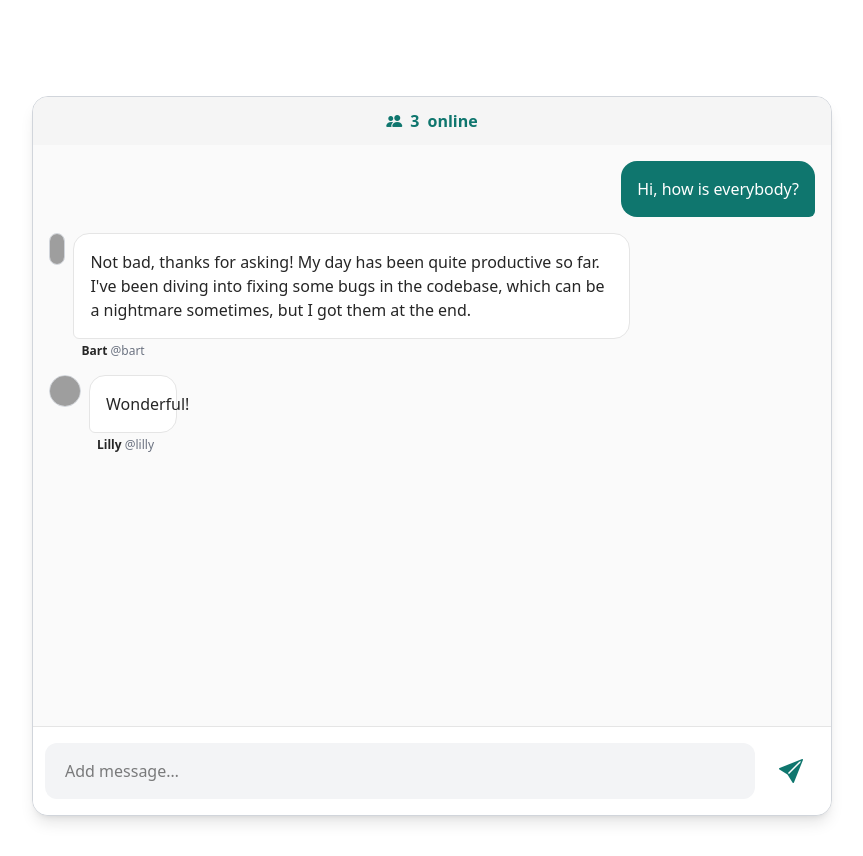
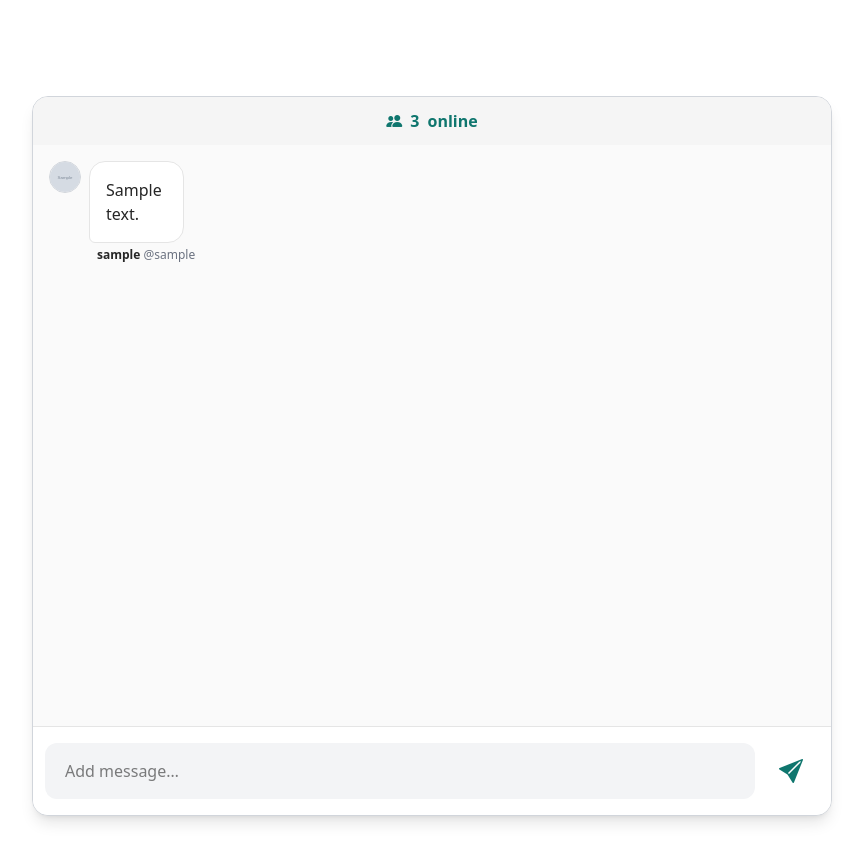
Before and after one commit to EslamKamel89/django-stream, a Django app: template a_rtchat/templates/a_rtchat/chat.html in a window 1280 px wide. Shown: the part 81-937 px from the top of the page, without its empty margins (208-1071 px from the left). Run offline with Django 5.2, Linux system fonts and the light colour scheme; a user stored in the database is signed in; tables that the repository leaves empty hold one stand-in row (values such as "Sample post"); the template is opened without the code that fills it: most values are stand-ins (such as "Sample title", 1, 10 or a date in 2020); grey boxes marked "Sample" are stand-in pictures; some libraries are stand-ins or nearby versions; grey boxes are pictures that could not be loaded.

Commit message:
feat(chat): render messages dynamically with user-aware styling in chat template

```diff
--- a/a_rtchat/templates/a_rtchat/chat.html
+++ b/a_rtchat/templates/a_rtchat/chat.html
@@ -9,7 +9,6 @@
     id="chat_window"
     class="h-[45rem] flex flex-col bg-white rounded-2xl border border-neutral shadow-lg overflow-hidden"
   >
-    <!-- Header -->
     <div
       class="flex items-center justify-center gap-2 bg-neutral-100 text-primary font-semibold p-3 sticky top-0 z-10"
     >
@@ -17,25 +16,25 @@
       <span id="online-count">3</span> online
     </div>
 
-    <!-- Messages -->
     <div id="chat_container" class="overflow-y-auto grow bg-neutral-50">
       <ul id="chat_messages" class="flex flex-col gap-4 p-4">
-        <!-- Own message -->
+        <!--prettier-ignore-->
+        {% for message in chat_messages %}
+        {% if message.author == user %}
         <li class="flex justify-end">
           <div
             class="bg-primary text-white p-4 rounded-2xl rounded-br-md max-w-[75%]"
           >
-            Hi, how is everybody?
+            {{ message.body }}
           </div>
         </li>
-
-        <!-- Message -->
+        {% else %}
         <li>
           <div class="flex items-start gap-2">
             <a href="">
               <img
                 class="w-8 h-8 rounded-full object-cover border border-neutral"
-                src="https://pbs.twimg.com/profile_images/508601156767997952/fFTdKUf2_400x400.jpeg"
+                src="{{ user.profile.avatar_url }}"
               />
             </a>
 
@@ -43,43 +42,19 @@
               <div
                 class="bg-white text-neutral-800 p-4 rounded-2xl rounded-bl-md max-w-[75%] border border-neutral-200"
               >
-                Not bad, thanks for asking! My day has been quite productive so
-                far. I've been diving into fixing some bugs in the codebase,
-                which can be a nightmare sometimes, but I got them at the end.
+                {{ message.body }}
               </div>
 
               <div class="text-xs mt-1 ml-2">
-                <span class="text-neutral-800 font-semibold">Bart</span>
-                <span class="text-muted">@bart</span>
+                <span class="text-neutral-800 font-semibold"
+                  >{{message.author.username}}</span
+                >
+                <span class="text-muted">@{{message.author.username}}</span>
               </div>
             </div>
           </div>
         </li>
-
-        <!-- Message -->
-        <li>
-          <div class="flex items-start gap-2">
-            <a href="">
-              <img
-                class="w-8 h-8 rounded-full object-cover border border-neutral"
-                src="https://cdn.dribbble.com/userupload/12910688/file/original-d33b34f28a79a4b085edec17d83870ba.png"
-              />
-            </a>
-
-            <div>
-              <div
-                class="bg-white text-neutral-800 p-4 rounded-2xl rounded-bl-md max-w-[75%] border border-neutral-200"
-              >
-                Wonderful!
-              </div>
-
-              <div class="text-xs mt-1 ml-2">
-                <span class="text-neutral-800 font-semibold">Lilly</span>
-                <span class="text-muted">@lilly</span>
-              </div>
-            </div>
-          </div>
-        </li>
+        {% endif %} {% endfor %}
       </ul>
     </div>
 
```
